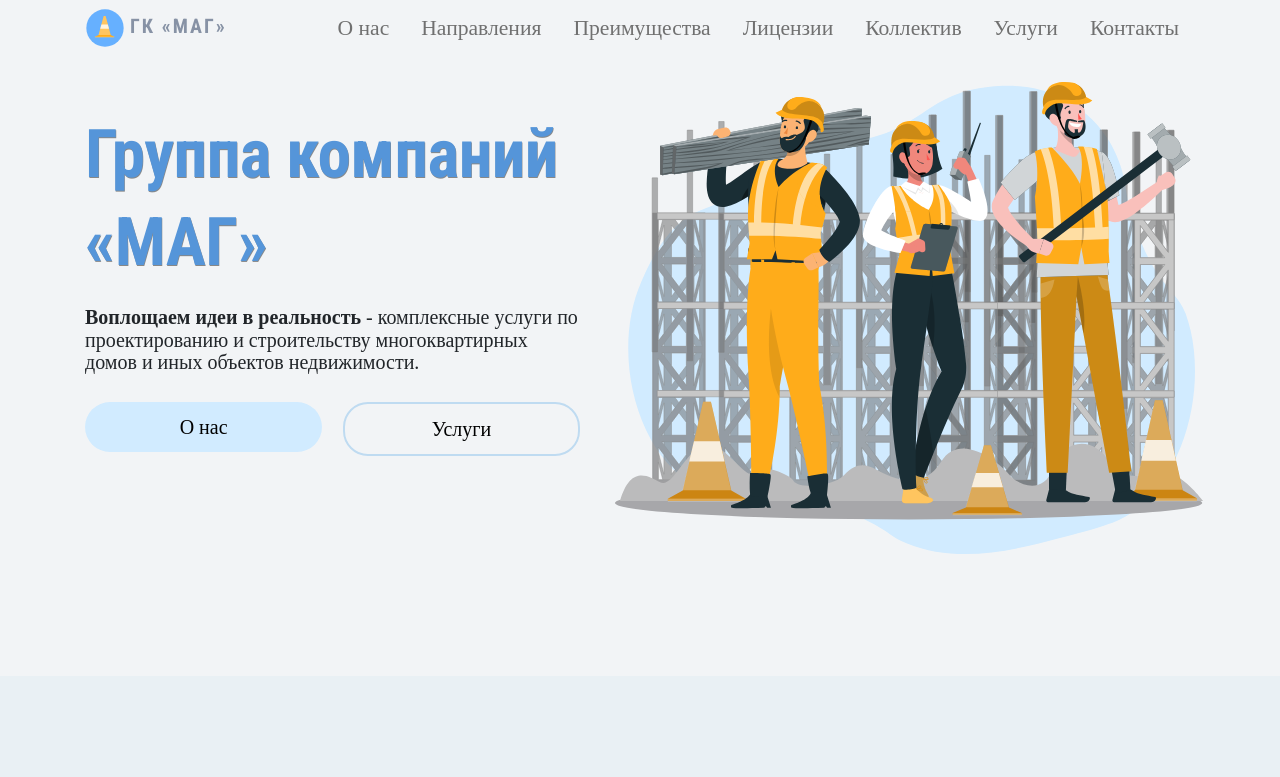
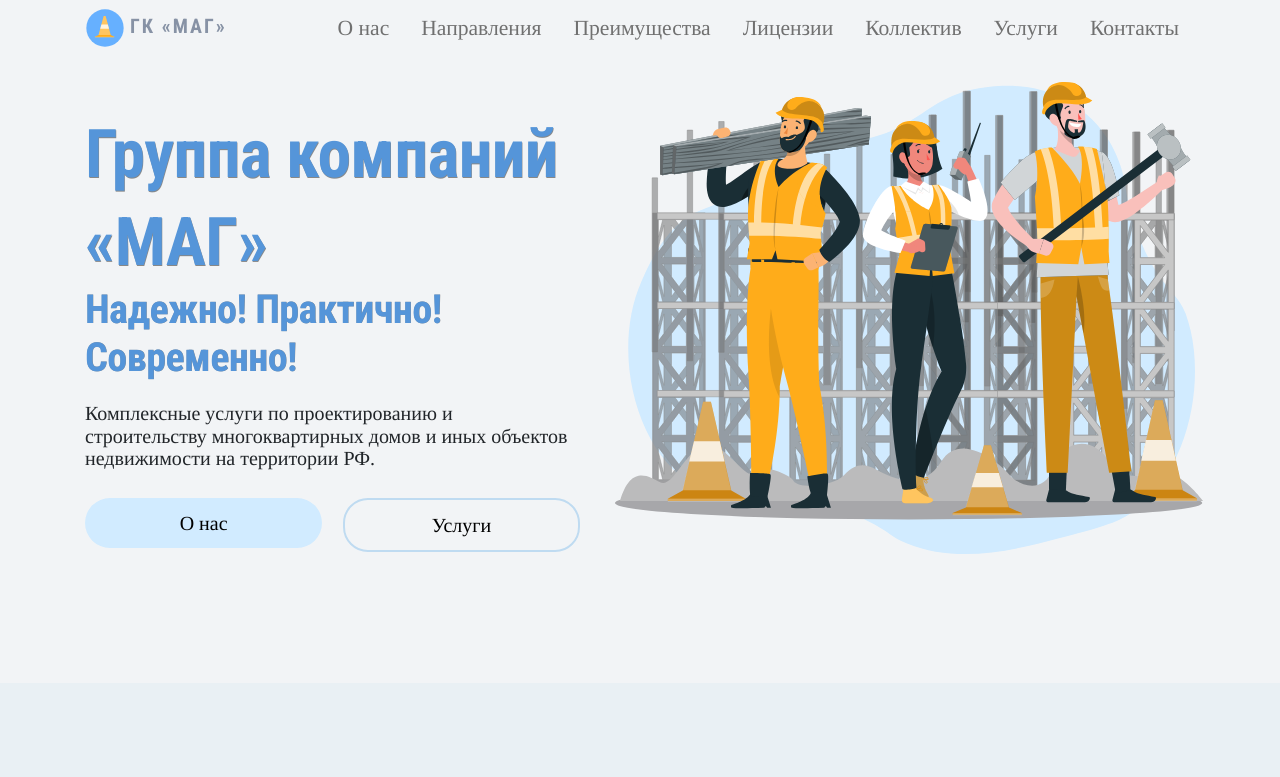
Before and after one commit to AnigalHub/GroupOfCompaniesMAG, a Vue app: page / in a window 1280 px wide. Shown: the top 777 px of the page. Built offline with nearby package versions, Linux system fonts and the light colour scheme.

Commit message:
подключение новых шрифтов, изменение текста в главном блоке

```diff
--- a/public/index.html
+++ b/public/index.html
@@ -8,7 +8,7 @@
     <title>ГК МАГ</title>
     <meta name="keywords" content="Группа компаний МАГ,ГК МАГ, МРС, Аваконт, Гостехносервис, ГОиЧС, СОУЭ, СПС, АПС, РСО, РАСЦО, СОТ, Безопасный регион, Безопасный город, ОЗДС, АСКУЭ, СКУД, АСУД, строительно-монтажные работы">
     <meta name="description" content="Строительно-монтажные и пуско-наладочные работы систем">
-    <link href="https://fonts.googleapis.com/css2?family=Roboto+Condensed:ital,wght@0,300;0,400;0,700;1,300;1,400;1,700&display=swap" rel="stylesheet">
+    <link href="https://fonts.googleapis.com/css2?family=Marck+Script&family=Roboto+Condensed:ital,wght@0,300;0,400;0,700;1,300;1,400;1,700&family=Tinos:ital,wght@0,400;0,700;1,400;1,700&display=swap" rel="stylesheet">
   </head>
   <body>
     <div id="app"></div>
--- a/src/components/Home.vue
+++ b/src/components/Home.vue
@@ -4,7 +4,8 @@
           <b-row>
               <b-col cols="5">
                   <h1>{{name}}</h1>
-                  <p><b>Воплощаем идеи в реальность</b> - комплексные услуги по проектированию и строительству многоквартирных домов и иных объектов недвижимости.</p>
+                  <h2>Надежно!   Практично!  Современно!</h2>
+                  <p>Комплексные услуги по проектированию и строительству многоквартирных домов и иных объектов недвижимости на территории РФ.</p>
                   <div class="buttonGroup">
                       <b-button><a href="#About">О нас</a></b-button>
                       <b-button><a href="#Services">Услуги</a></b-button>
```
